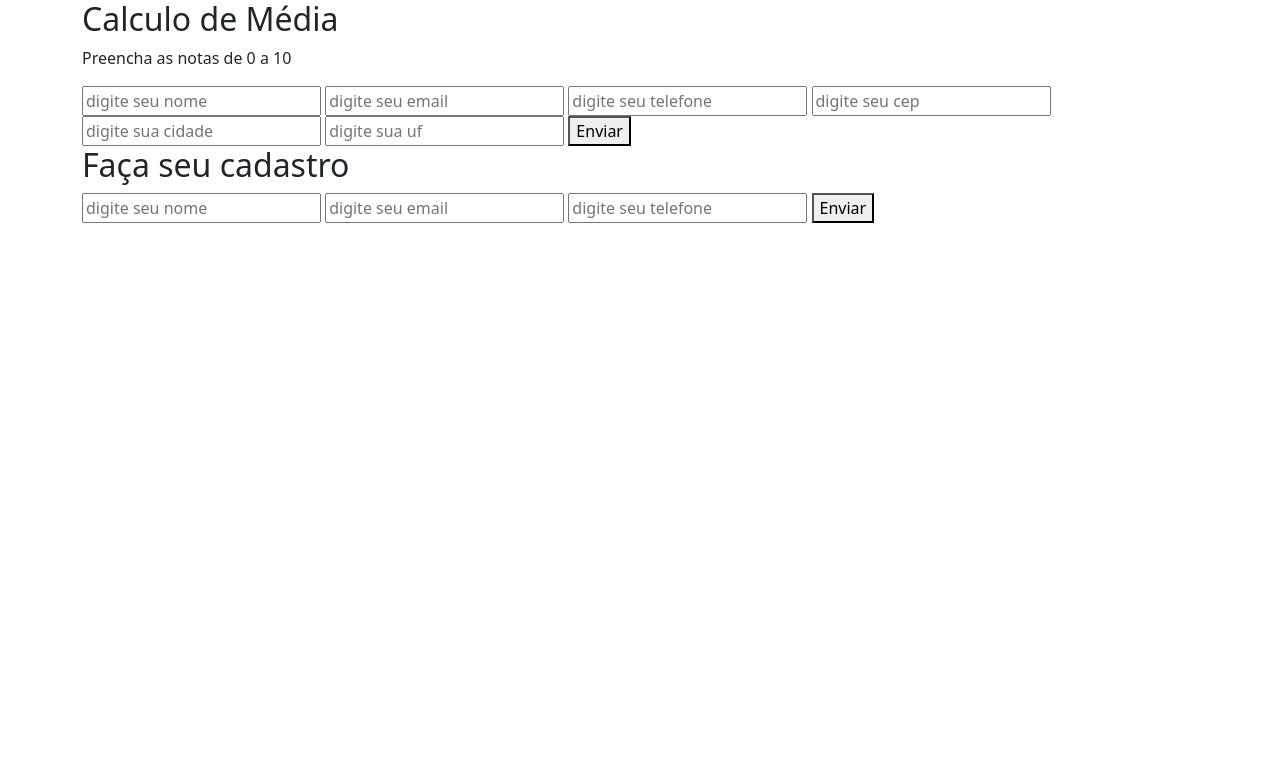
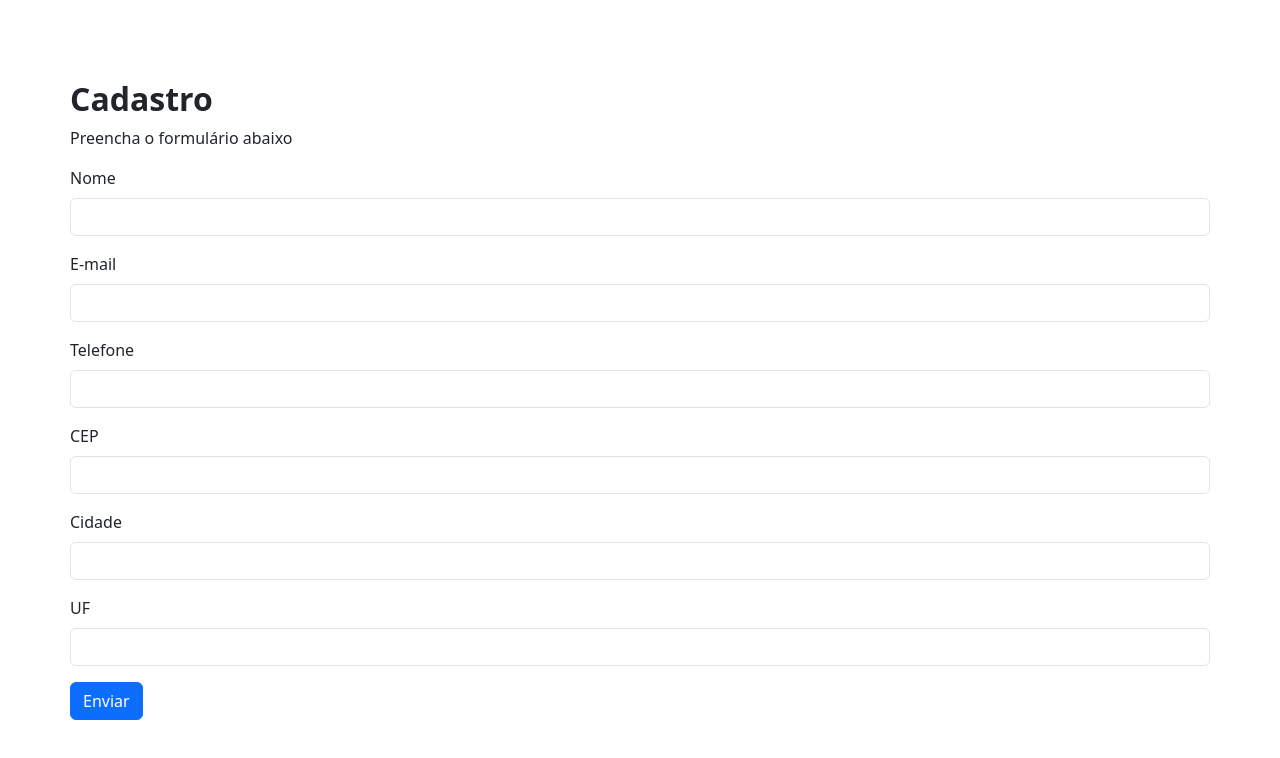
Before and after one commit to besopmac/ebac-MD15, a plain HTML site: page index.html in a window 1280 px wide. Drawn offline with nearby package versions, Linux system fonts and the light colour scheme.

Commit message:
Finishing validation

```diff
--- /dev/null
+++ b/css/style.css
@@ -0,0 +1,23 @@
+html {
+  height: 100vh;
+}
+
+body {
+  height: inherit;
+}
+
+.full-height {
+  gap: 20px;
+  padding: 0;
+  height: 100%;
+  display: flex;
+  flex-direction: column;
+  justify-content: center;
+}
+
+.message {
+  display: none;
+  color: #e63636;
+  margin-top: 5px;
+  font-size: .9rem;
+}
--- a/index.html
+++ b/index.html
@@ -5,35 +5,77 @@
     <meta http-equiv="X-UA-Compatible" content="IE=edge">
     <meta name="viewport" content="width=device-width, initial-scale=1.0">
     <link href="https://cdn.jsdelivr.net/npm/bootstrap@5.3.0-alpha3/dist/css/bootstrap.min.css" rel="stylesheet" integrity="sha384-KK94CHFLLe+nY2dmCWGMq91rCGa5gtU4mk92HdvYe+M/SXH301p5ILy+dN9+nJOZ" crossorigin="anonymous">
+    <link rel="stylesheet" href="css/style.css">
     <title>EBAC: Exercícios - Módulo 15</title>
 </head>
 <body>
-  <div class="container">
-    <div class="mensagem"></div>
+  <div class="container full-height">
+    <form id="formCalculoMedia">
+      <h2><strong>Cadastro</strong></h2>
+      <p>Preencha o formulário abaixo</p>
 
-    <form id="form01">
-      <h2>Calculo de Média</h2>
-      <p>Preencha as notas de 0 a 10</p>
-      <input type="text" placeholder="digite seu nome" class="obrigatorio" name="nome" />
-      <input type="text" placeholder="digite seu email" class="obrigatorio email" name="email" />
-      <input type="text" placeholder="digite seu telefone" class="" name="telefone" />
-      <input type="text" placeholder="digite seu cep" class="numerico" name="cep" />
-      <input type="text" placeholder="digite sua cidade" class="" name="cidade" />
-      <input type="text" placeholder="digite sua uf" class="uf" name="uf" />
-      <button type="submit">Enviar</button>
+      <div class="mb-3">
+        <label for="inputName" class="form-label">Nome</label>
+        <input id="inputName" type="text" required class="form-control" name="nome" oninput="nameValidate()" />
+        <span class="message">Digite um nome válido</span>
+      </div>
+
+      <div class="mb-3">
+        <label for="inputEmail" class="form-label">E-mail</label>
+        <input id="inputEmail" type="text" required class="form-control" name="email" oninput="emailValidate()" />
+        <span class="message">Digite um e-mail válido</span>
+      </div>
+
+      <div class="mb-3">
+        <label for="inputPhone" class="form-label">Telefone</label>
+        <input id="inputPhone" type="text" class="form-control" name="telefone" />
+      </div>
+
+      <div class="mb-3">
+        <label for="inputCEP" class="form-label">CEP</label>
+        <input id="inputCEP" type="text" required class="form-control" maxlength="9" name="cep" oninput="cepValidate()" />
+        <span class="message">Digite um CEP válido</span>
+      </div>
+
+      <div class="mb-3">
+        <label for="inputCidade" class="form-label">Cidade</label>
+        <input id="inputCidade" type="text" class="form-control" name="cidade" />
+      </div>
+
+      <div class="mb-3">
+        <label for="inputUF" class="form-label">UF</label>
+        <input id="inputUF" type="text" class="form-control" name="uf" />
+      </div>
+
+      <button type="submit" class="btn btn-primary">Enviar</button>
     </form>
 
-    <form id="form02">
+    <!--
+    <form id="formCadastro">
       <h2>Faça seu cadastro</h2>
-      <input type="text" placeholder="digite seu nome" class="" name="nome" />
-      <input type="text" placeholder="digite seu email" class="" name="email" />
-      <input type="text" placeholder="digite seu telefone" class="" name="telefone" />
-      <button type="submit">Enviar</button>
+
+      <div class="mb-3">
+        <label for="inputUF" class="form-label">UF</label>
+        <input id="inputUF" type="text" class="form-control" name="UF" />
+      </div>
+
+      <div class="mb-3">
+        <label for="inputEmail" class="form-label">E-mail</label>
+        <input id="inputEmail" type="text" class="form-control" name="email" />
+      </div>
+
+      <div class="mb-3">
+        <label for="inputTelefone" class="form-label">Telefone</label>
+        <input id="inputTelefone" type="text" class="form-control" name="telefone" />
+      </div>
+
+      <button type="submit" class="btn btn-primary">Enviar</button>
     </form>
-
-    <div id="resultado"></div>
+    <h4 id="result"></h4>
+    -->
   </div>
 
   <script src="https://cdn.jsdelivr.net/npm/bootstrap@5.3.0-alpha3/dist/js/bootstrap.bundle.min.js" integrity="sha384-ENjdO4Dr2bkBIFxQpeoTz1HIcje39Wm4jDKdf19U8gI4ddQ3GYNS7NTKfAdVQSZe" crossorigin="anonymous"></script>
+  <script src="./js/main.js"></script>
 </body>
 </html>
--- a/js/main.js
+++ b/js/main.js
@@ -1,6 +1,39 @@
-function validaCampoNumerico(elem) {
-  elem.addEventListner('focusout', (e) => {
-    e.preventDefault();
+const form = document.getElementById('formCalculoMedia')
+const inputs = document.querySelectorAll('input[required]')
+const messages = document.querySelectorAll('.message')
+const emailRegex = /^[\w-\.]+@([\w-]+\.)+[\w-]{2,4}$/
+const cepRegex = /^\d{2}\d{3}[-]\d{3}$/
 
-  })
+function setError(index) {
+  inputs[index].classList.add('is-invalid')
+  messages[index].style.display = 'block';
 }
+
+function removeError(index) {
+  inputs[index].classList.remove('is-invalid')
+  messages[index].style.display = 'none';
+}
+
+function nameValidate() {
+  if (inputs[0].value.length < 3) {
+    setError(0)
+  } else {
+    removeError(0)
+  }
+}
+
+function emailValidate() {
+  if (!emailRegex.test(inputs[1].value)) {
+    setError(1)
+  } else {
+    removeError(1)
+  }
+}
+
+function cepValidate() {
+  if (!cepRegex.test(inputs[2].value)) {
+    setError(2)
+  } else {
+    removeError(2)
+  }
+}
```
